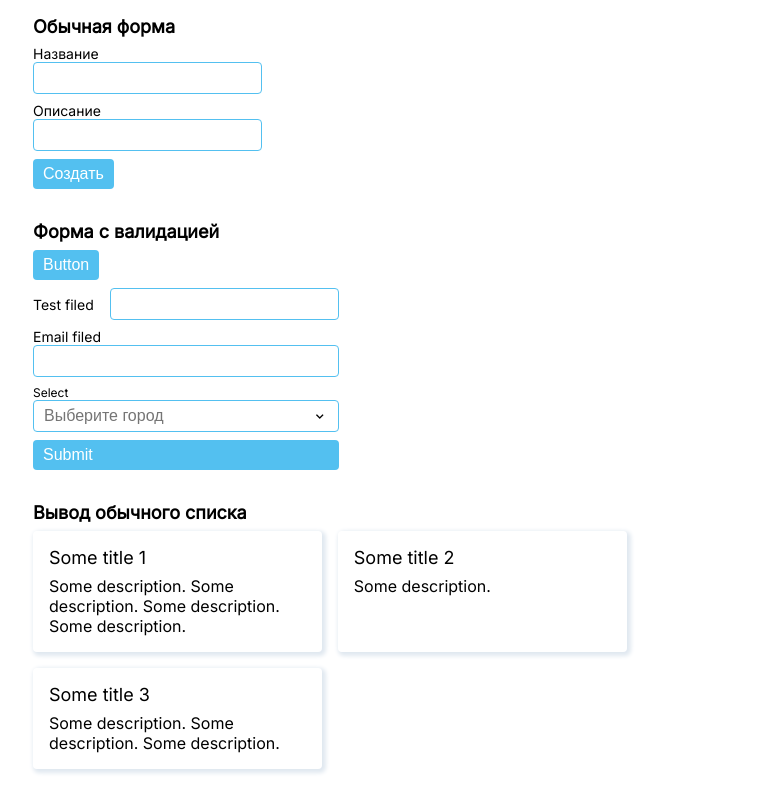
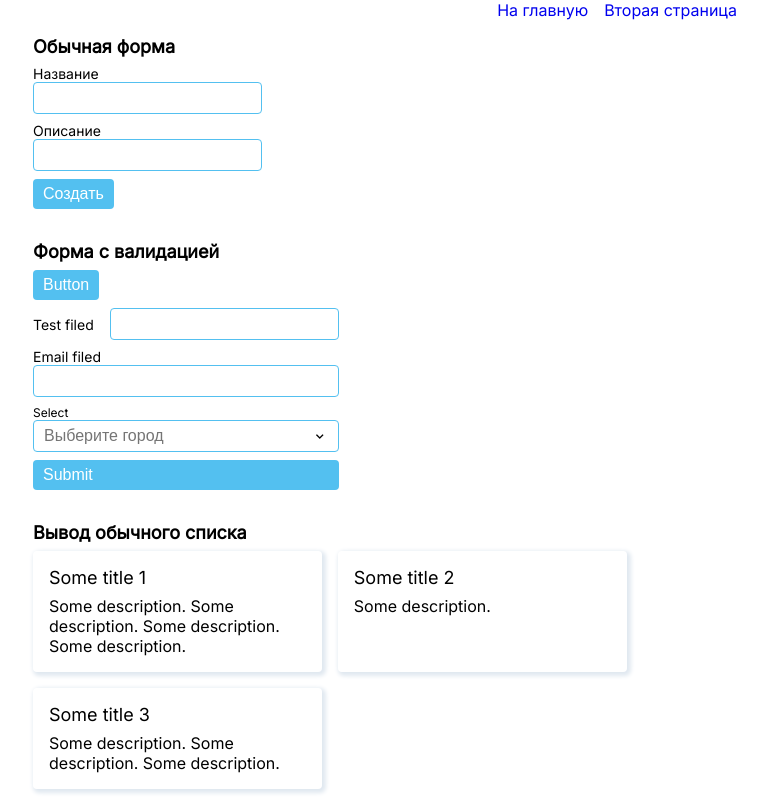
Before and after one commit to Gorschenko/react-app, a React (Create React App) app: page / in a window 1280 px wide. Shown: the top 800 px of the page, without its empty margins (23-790 px from the left). Built offline with nearby package versions, Linux system fonts and the light colour scheme; the HTML template or start-up script is replaced by a standard one.

Commit message:
Router has been added

```diff
--- a/package.json
+++ b/package.json
@@ -11,6 +11,7 @@
     "react": "^18.2.0",
     "react-dom": "^18.2.0",
     "react-hook-form": "^7.43.9",
+    "react-router-dom": "^6.10.0",
     "react-scripts": "5.0.1",
     "yup": "^1.1.1"
   },
--- a/src/components/App/App.js
+++ b/src/components/App/App.js
@@ -1,97 +1,27 @@
-import React from 'react';
-import DefaultButton from 'components/base/DefaultButton/DefaultButton.js';
-import DefaultModal from 'components/base/DefaultModal/DefaultModal.js';
-import DefaultCard from 'components/base/DefaultCard/DefaultCard.js';
-import FormApp from 'components/App/FormApp/FormApp.js';
-import SimpleForm from 'components/SimpleForm/SimpleForm.js';
-import 'components/App/App.scss';
+import {
+  BrowserRouter,
+  Routes,
+  Route,
+  Link,
+} from 'react-router-dom';
+import MainPage from 'pages/MainPage';
+import SecondPage from 'pages/SecondPage';
 
-export default class App extends React.Component {
-  constructor () {
-    super();
-    this.state = {
-        modals: {
-            default: false,
-        },
-        isDisbledButton: false,
-        posts: [
-            {
-             title: 'Some title 1',
-             description: 'Some description. Some description. Some description. Some description.',
-            },
-            {
-                title: 'Some title 2',
-                description: 'Some description.',
-            },
-            {
-                title: 'Some title 3',
-                description: 'Some description.  Some description. Some description.',
-            },
-        ],
-    }
-    this.toggleModal = this.toggleModal.bind(this);
-    this.buttonAction = this.buttonAction.bind(this);
-  }
 
-  buttonAction($event) {
-    this.setState({
-      isDisbledButton: true,
-    })
-    setTimeout(() => {
-      this.setState({ isDisbledButton: false })
-    }, 2000);
-  }
+const App = () => {
+  return (
+    <BrowserRouter>
+      <div className="flex flex-gap-16 justify-content-center">
+        <Link to="/">На главную</Link>
+        <Link to="/second">Вторая страница</Link>
+      </div>
 
-  toggleModal () {
-    this.setState({ modals: { default: !this.state.modals.default } });
-  }
+      <Routes>
+        <Route path="/" element={ <MainPage /> } />
+        <Route path="/second" element={ <SecondPage /> } />
+      </Routes>
+    </BrowserRouter>
+  );
+}
 
-  render () {
-    return (
-        <div className="app">
-            <FormApp />
-
-            <SimpleForm />
-            <div className="flex-column flex-gap-8">
-                <p className="text_l text_weight_head">
-                    Вывод обычного списка
-                </p>
-                <div className="app__list">
-                    {this.state.posts.map(p =>
-                        <DefaultCard
-                            post={p}
-                            key={p.title}
-                        />
-                    )}
-                </div>
-            </div>
-
-            <div className="flex-column flex-gap-8">
-                <p className="text_l text_weight_head">
-                    Текст кнопки
-                </p>
-                <DefaultButton
-                  title="Some title"
-                  icon="bx-user"
-                  isDisabled={this.state.isDisbledButton}
-                  action={this.buttonAction}
-                />
-            </div>
-
-            <div>
-                <DefaultButton
-                  title="Open modal"
-                  isDisabled={this.state.isDisbledButton}
-                  action={this.toggleModal}
-                />
-                <DefaultModal
-                    show={this.state.modals.default}
-                    onClose={this.toggleModal}
-                >
-                  Hello
-                </DefaultModal>
-            </div>
-        </div>
-    )
-  }
-};
+export default App;
--- a/src/components/SimpleForm/SimpleForm.js
+++ b/src/components/SimpleForm/SimpleForm.js
@@ -55,11 +55,16 @@ const SimpleForm = () => {
 
     const onSubmit = data => {
         console.log(data);
+        const newPost = {
+            title: data.test,
+            description: data.email,
+        }
+        setPosts([...posts, newPost]);
         reset();
     };
 
     const selectDropdown = (data) => {
-        console.log(data)
+        console.log(data);
     }
     return (
         <div className="flex-column flex-gap-8">
--- /dev/null
+++ b/src/pages/MainPage.js
@@ -0,0 +1,97 @@
+import React from 'react';
+import DefaultButton from 'components/base/DefaultButton/DefaultButton.js';
+import DefaultModal from 'components/base/DefaultModal/DefaultModal.js';
+import DefaultCard from 'components/base/DefaultCard/DefaultCard.js';
+import FormApp from 'components/App/FormApp/FormApp.js';
+import SimpleForm from 'components/SimpleForm/SimpleForm.js';
+import 'components/App/App.scss';
+
+export default class MainPage extends React.Component {
+  constructor () {
+    super();
+    this.state = {
+        modals: {
+            default: false,
+        },
+        isDisbledButton: false,
+        posts: [
+            {
+             title: 'Some title 1',
+             description: 'Some description. Some description. Some description. Some description.',
+            },
+            {
+                title: 'Some title 2',
+                description: 'Some description.',
+            },
+            {
+                title: 'Some title 3',
+                description: 'Some description.  Some description. Some description.',
+            },
+        ],
+    }
+    this.toggleModal = this.toggleModal.bind(this);
+    this.buttonAction = this.buttonAction.bind(this);
+  }
+
+  buttonAction($event) {
+    this.setState({
+      isDisbledButton: true,
+    })
+    setTimeout(() => {
+      this.setState({ isDisbledButton: false })
+    }, 2000);
+  }
+
+  toggleModal () {
+    this.setState({ modals: { default: !this.state.modals.default } });
+  }
+
+  render () {
+    return (
+        <div className="app">
+            <FormApp />
+
+            <SimpleForm />
+            <div className="flex-column flex-gap-8">
+                <p className="text_l text_weight_head">
+                    Вывод обычного списка
+                </p>
+                <div className="app__list">
+                    {this.state.posts.map(p =>
+                        <DefaultCard
+                            post={p}
+                            key={p.title}
+                        />
+                    )}
+                </div>
+            </div>
+
+            <div className="flex-column flex-gap-8">
+                <p className="text_l text_weight_head">
+                    Текст кнопки
+                </p>
+                <DefaultButton
+                  title="Some title"
+                  icon="bx-user"
+                  isDisabled={this.state.isDisbledButton}
+                  action={this.buttonAction}
+                />
+            </div>
+
+            <div>
+                <DefaultButton
+                  title="Open modal"
+                  isDisabled={this.state.isDisbledButton}
+                  action={this.toggleModal}
+                />
+                <DefaultModal
+                    show={this.state.modals.default}
+                    onClose={this.toggleModal}
+                >
+                  Hello
+                </DefaultModal>
+            </div>
+        </div>
+    )
+  }
+};
--- /dev/null
+++ b/src/pages/SecondPage.js
@@ -0,0 +1,9 @@
+const SecondPage = () => {
+    return (
+        <div>
+            Работает
+        </div>
+    )
+}
+
+export default SecondPage;
```
Also changed, not shown: 1 other file (tests, documents, lock files or other folders).
